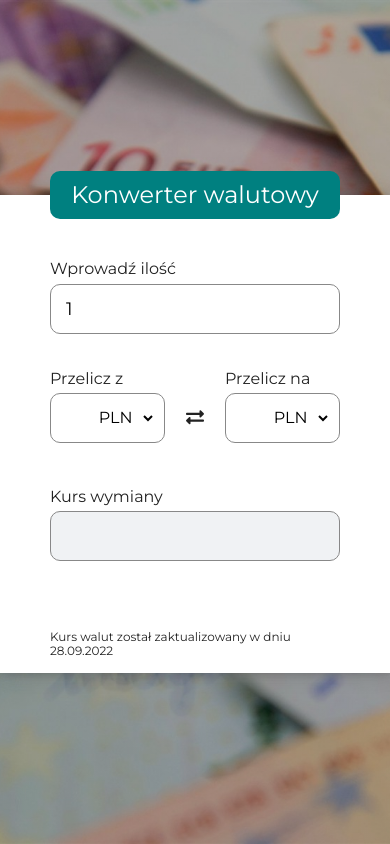
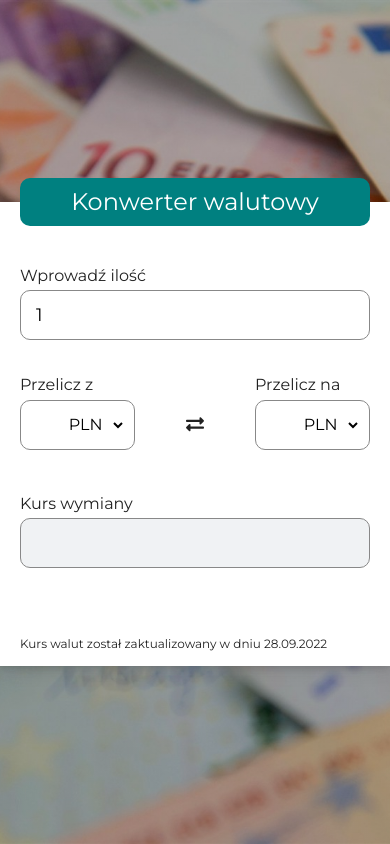
Before and after one commit to lkkolosowski/currency-converter-react, a React (Create React App) app: page / in a window 390 px wide. Built offline with nearby package versions, Linux system fonts and the light colour scheme.

Commit message:
improved media queries beakpoints and layout

```diff
--- a/src/Form/style.css
+++ b/src/Form/style.css
@@ -1,5 +1,6 @@
 .form {
   width: 400px;
+  padding: 20px 0;
 }
 
 .form__fieldset {
@@ -14,13 +15,14 @@
 @media screen and (max-width: 399px) {
   .form__fieldset {
     border-radius: 0;
+    padding: 10px 20px;
   }
 }
 
 .form__legend {
   color: #fff;
   text-align: center;
-  padding: 0 20px;
+  padding: 0 10px;
   border-radius: 10px;
   background-color: #008080;
   line-height: 48px;
@@ -90,7 +92,7 @@
   justify-content: space-between;
   flex-wrap: wrap;
 }
-@media screen and (max-width: 359px) {
+@media screen and (max-width: 319px) {
   .form__col {
     flex-direction: column;
   }
```
